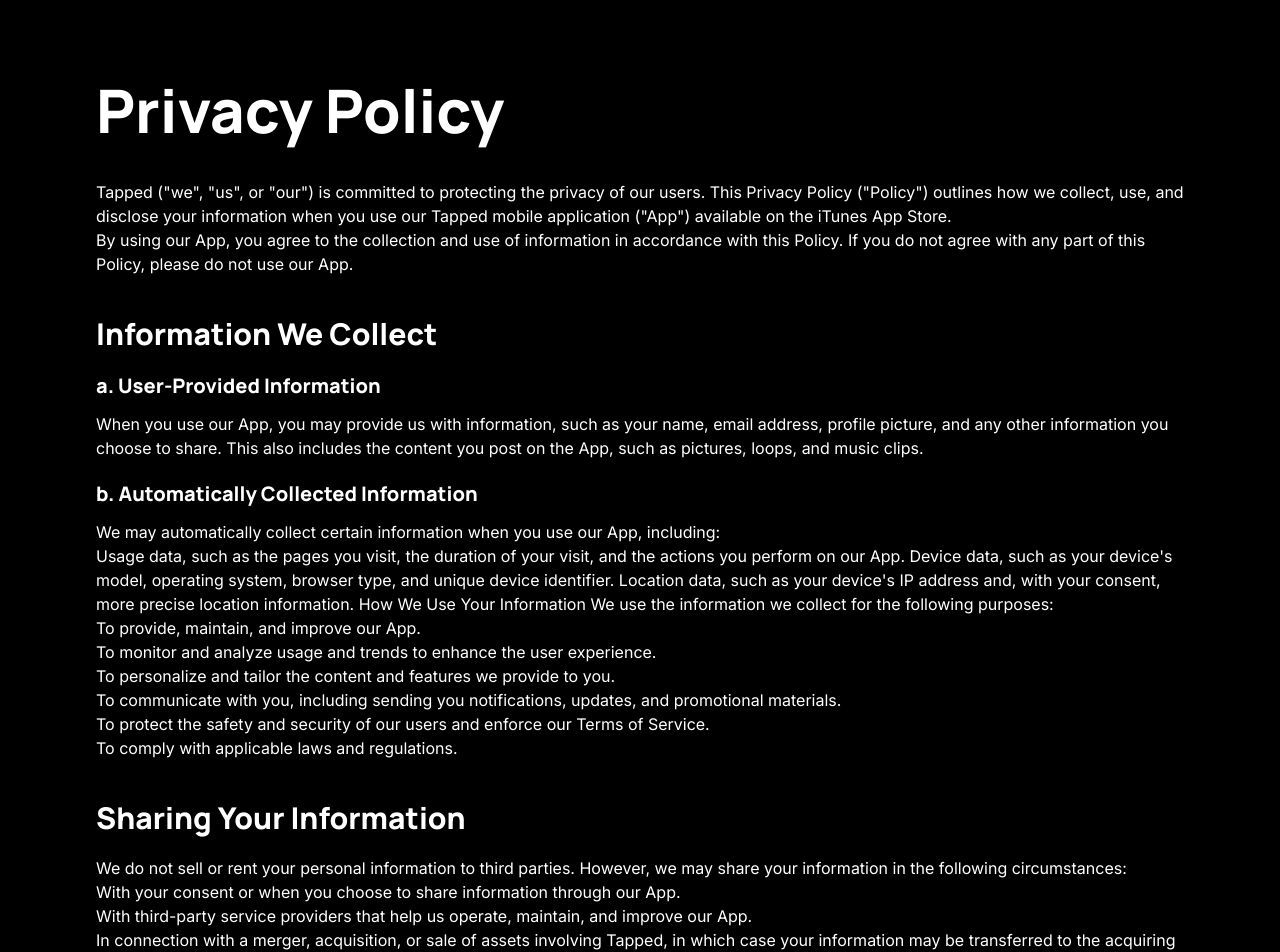
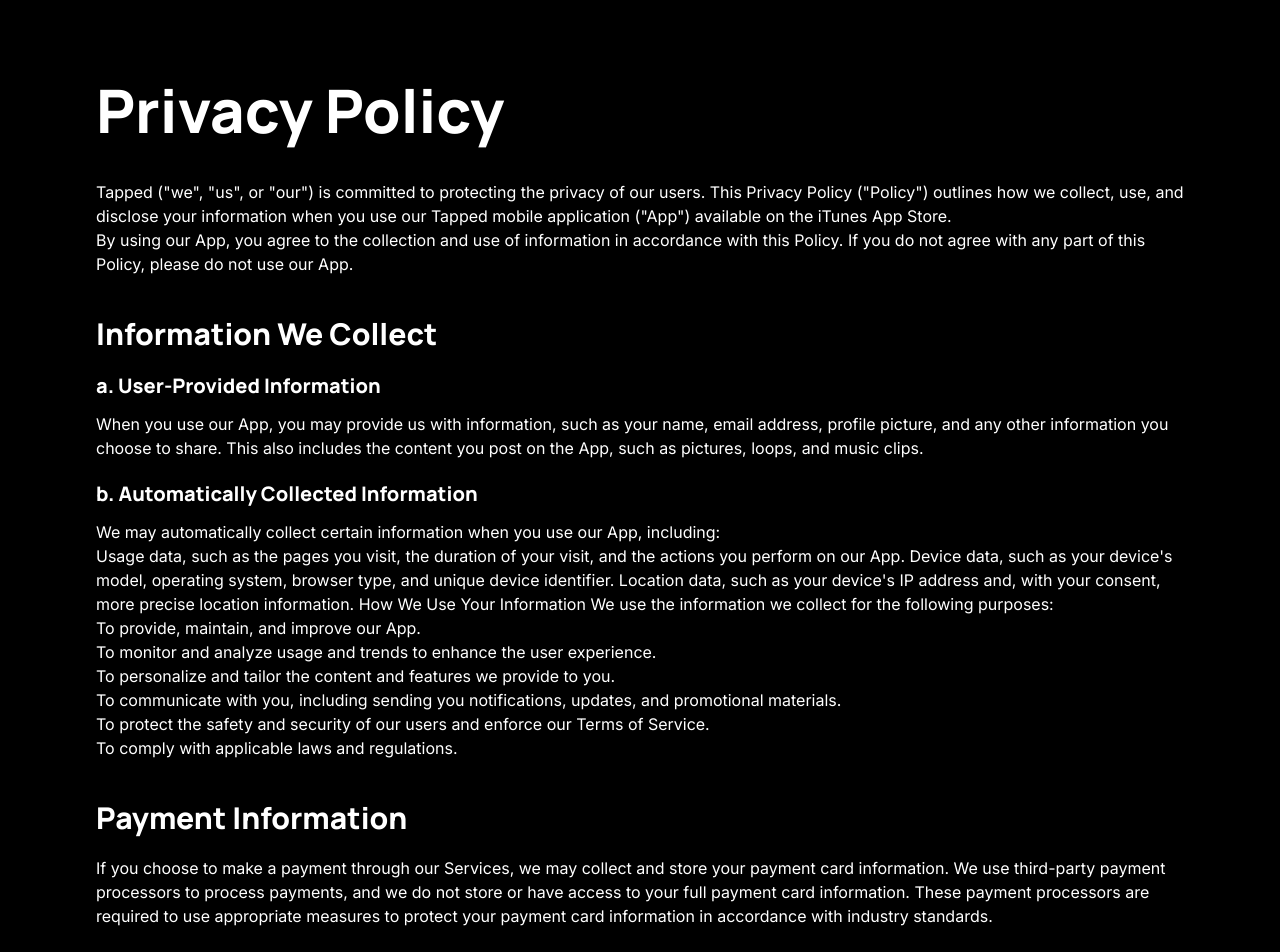
Before and after one commit to jonaylor89/tapped-webapp, a Next.js app: page /privacy in a window 1280 px wide. Shown: the top 952 px of the page. Built offline with nearby package versions, Linux system fonts and the light colour scheme.

Commit message:
payment info

```diff
--- a/src/pages/privacy.tsx
+++ b/src/pages/privacy.tsx
@@ -58,6 +58,14 @@
                 <p>
                     To comply with applicable laws and regulations.
                 </p>
+
+
+                <h2 className="text-3xl mt-10 mb-5">Payment Information</h2>
+                <p>
+                    If you choose to make a payment through our Services, we may collect and store your payment card information. We use third-party payment processors to process payments, and we do not store or have access to your full payment card information. These payment processors are required to use appropriate measures to protect your payment card information in accordance with industry standards.
+                </p>
+
+
 
 
                 <h2 className="text-3xl mt-10 mb-5">Sharing Your Information</h2>
```
